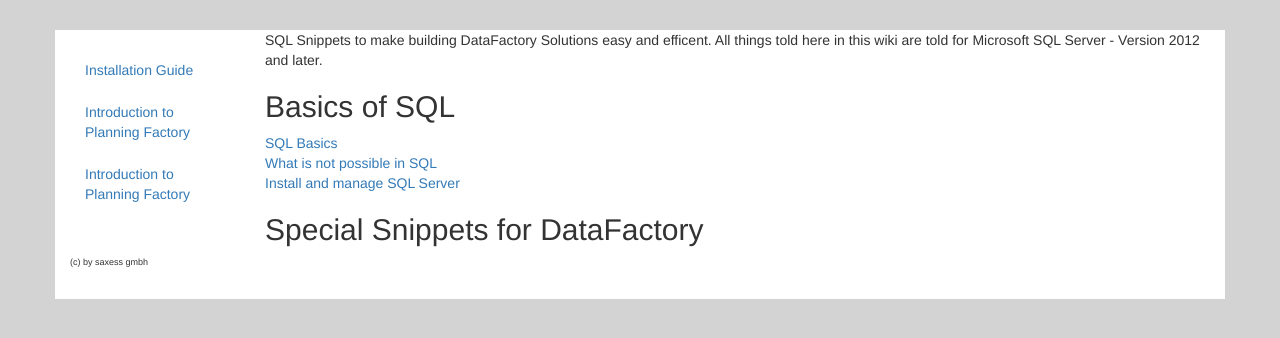
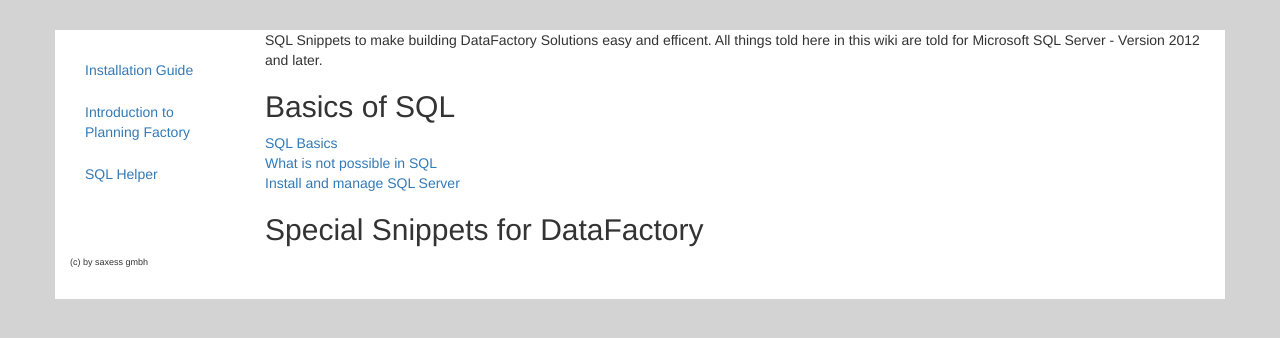
Before and after one commit to shredtechular/PlanningFactory.github.io, a Jekyll site: the page built from content/sql.md, in a window 1280 px wide. Shown: the top 338 px of the page. Built offline with Jekyll 4.4.1, drawn with Linux system fonts in a browser that asks for light colours.

Commit message:
Update sql.md

```diff
--- a/content/sql.md
+++ b/content/sql.md
@@ -1,6 +1,6 @@
 ---
 layout: default
-title: Introduction to Planning Factory
+title: SQL Helper
 page-category: content
 ---
 
```
